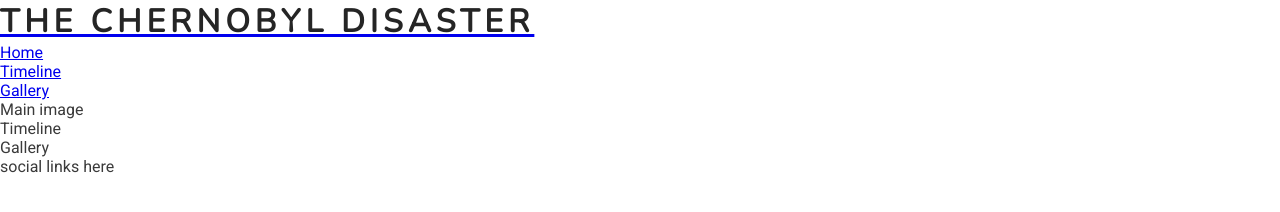
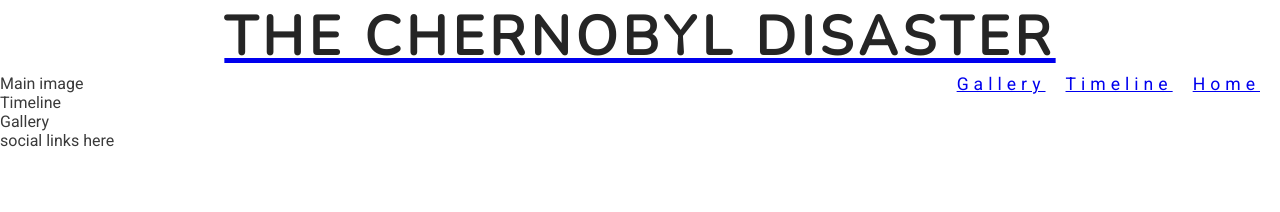
Before and after one commit to PrezBala/Project1, a plain HTML site: page index.html in a window 1280 px wide. Drawn offline with nearby package versions, Linux system fonts and the light colour scheme.

Commit message:
amended spacing

```diff
--- a/assets/css/style.css
+++ b/assets/css/style.css
@@ -27,6 +27,20 @@ h1, h2 {
 }
 
 #logo {
-    float: left;
-    font-size: 280%;
+    text-align: center;
+    font-size: 340%;
 }
+
+/*navigation links */
+
+#menu {
+    font-size:110%;
+    letter-spacing: 5px;
+}
+
+#menu li {
+
+    float: right;
+    list-style-type: none;
+    margin-right: 20px;
+}
--- a/index.html
+++ b/index.html
@@ -9,6 +9,7 @@
     <meta name="keywords" content="1986, nuclear, chernobyl, Ukraine, disaster">
     <link rel="stylesheet" href="assets/css/style.css" type="text/css">
 
+
     <title>Chernobyl Disaster</title>
 </head>
 
@@ -16,12 +17,12 @@
 
     <header>
         <a href="index.html">
-            <h1 id=" logo">The Chernobyl Disaster</h1>
+            <h1 id= "logo">The Chernobyl Disaster</h1>
         </a>
 
         <nav>
 
-            <ul>
+            <ul id="menu">
                 <li>
                     <a href="index.html">Home</a>
                 </li>
```
